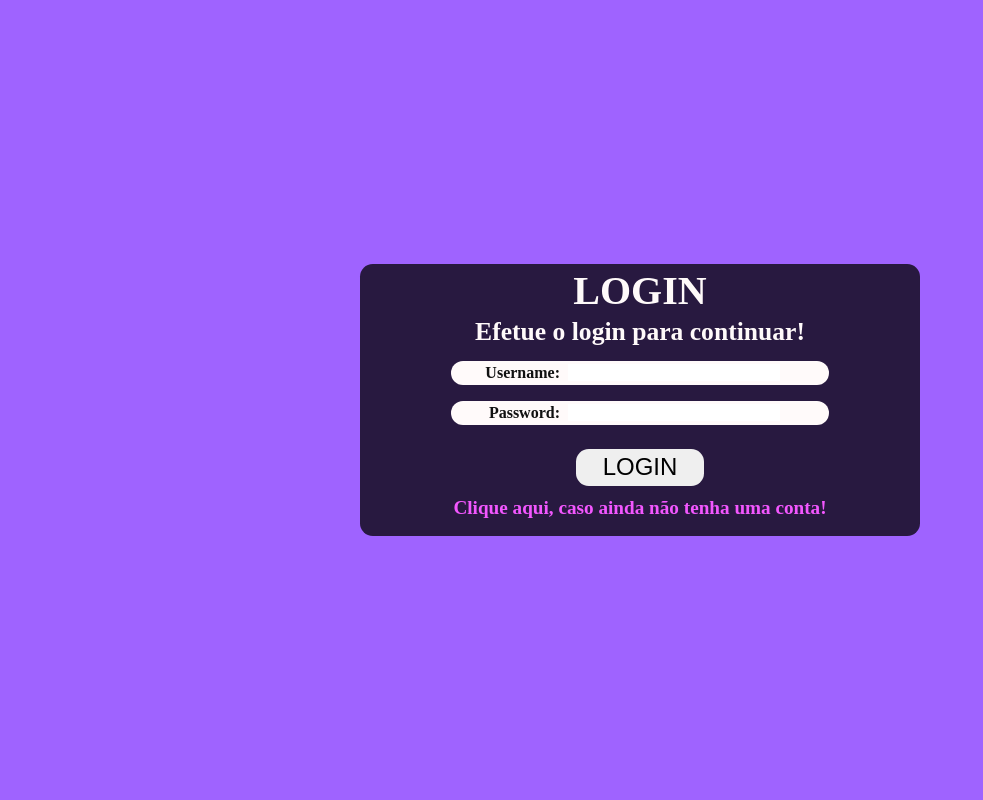
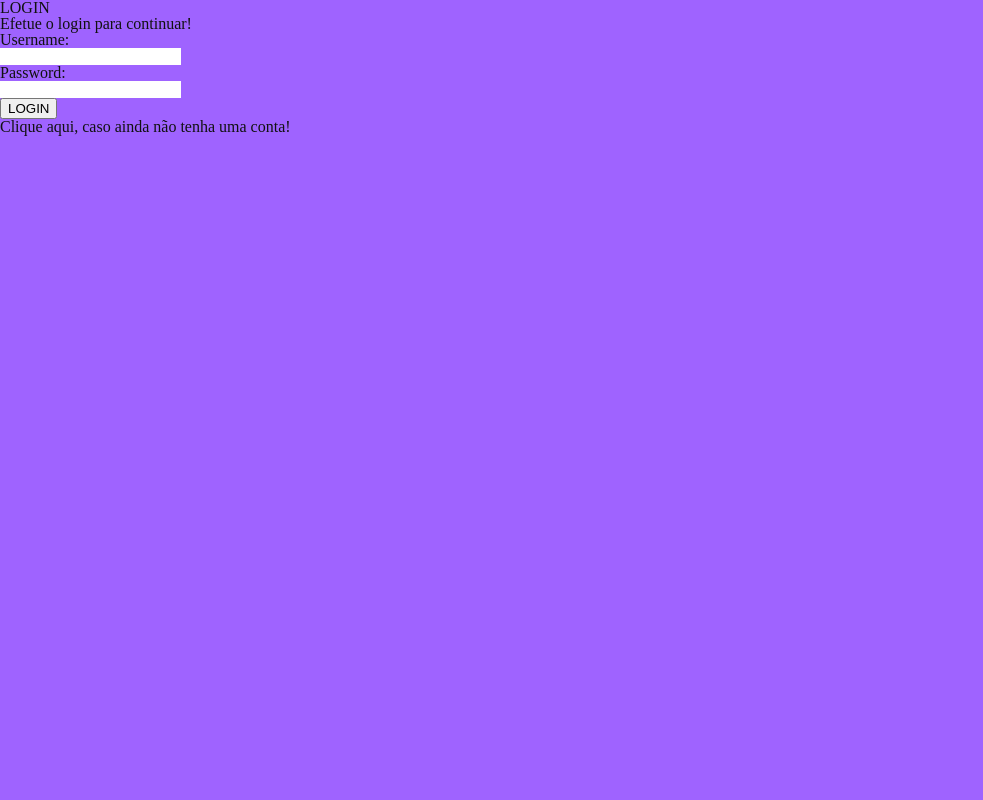
Before and after one commit to jacksonsr451/flask-blog, a Python web app: template app/templates/auth/login.html in a window 1280 px wide. Shown: the whole page, without its empty margins (0-983 px from the left). Run offline with Jinja, Linux system fonts and the light colour scheme; the template is opened without the code that fills it, so the values that code supplies are empty.

Commit message:
Add admin base template

```diff
--- /dev/null
+++ b/app/static/css/admin.css
@@ -0,0 +1,80 @@
+:root {
+    --color-primary: #9F63FF;
+    --color-secondary: #F357FF;
+    --color-tertiary: #B34FE8;
+    --color-fourth: #604FE8;
+    --color-fifth: #5771FF;
+
+    --color-primary-dark: #503280;
+    --color-secondary-dark: #281940;
+    --color-tertiary-dark: #8F5AE6;
+
+    --color-primary-light: #FF9E7D;
+    --color-secodary-light: #FFF84A;
+    --color-tertiary-light: #57FFD9;
+
+    --color-blak: #111111;
+    --color-white: #fffafa;
+}
+
+html, body, div, span, applet, object, iframe,
+h1, h2, h3, h4, h5, h6, p, blockquote, pre,
+a, abbr, acronym, address, big, cite, code,
+del, dfn, em, img, ins, kbd, q, s, samp,
+small, strike, strong, sub, sup, tt, var,
+b, u, i, center,
+dl, dt, dd, ol, ul, li,
+fieldset, form, label, legend,
+table, caption, tbody, tfoot, thead, tr, th, td,
+article, aside, canvas, details, embed,
+figure, figcaption, footer, header, hgroup,
+menu, nav, output, ruby, section, summary,
+time, mark, audio, video {
+	margin: 0;
+	padding: 0;
+	border: 0;
+	font-size: 100%;
+	font: inherit;
+	vertical-align: baseline;
+}
+a {
+    text-decoration: none;
+    color: var(--color-blak);
+}
+a:hover {
+    cursor: pointer;
+}
+textarea, input {
+    border: none;
+}
+
+textarea:focus, input:focus {
+    box-shadow: 0 0 0 0;
+    outline: 0;
+}
+
+article, aside, details, figcaption, figure,
+footer, header, hgroup, menu, nav, section {
+	display: block;
+}
+body {
+	line-height: 1;
+    color: var(--color-blak);
+    background-color: var(--color-primary);
+    font-size: 16px;
+}
+ol, ul {
+	list-style: none;
+}
+blockquote, q {
+	quotes: none;
+}
+blockquote:before, blockquote:after,
+q:before, q:after {
+	content: '';
+	content: none;
+}
+table {
+	border-collapse: collapse;
+	border-spacing: 0;
+}
--- a/app/templates/admin/base.html
+++ b/app/templates/admin/base.html
@@ -1,7 +1,7 @@
 <!doctype html>
 <html>
   <head>
-    <link rel="stylesheet" href="{{ url_for('static', filename='style.css') }}">
+    <link rel="stylesheet" href="{{ url_for('static', filename='css/admin.css') }}">
 
     {% block head %}{% endblock  %}
   </head>
```
